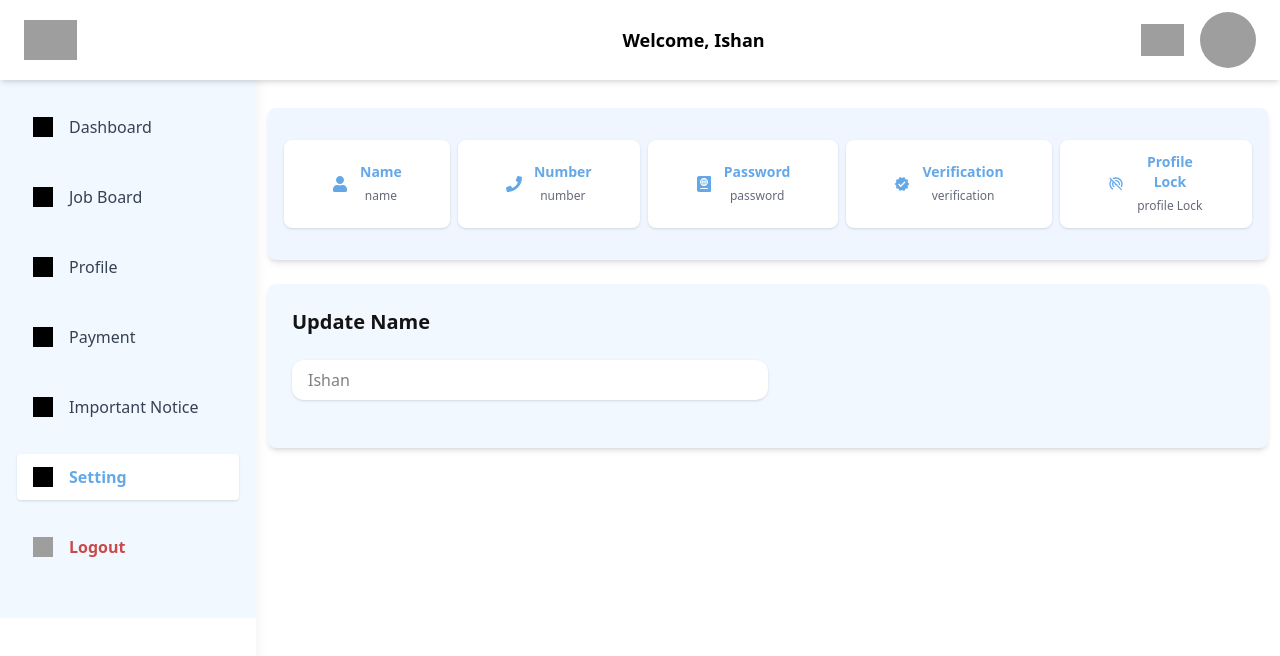
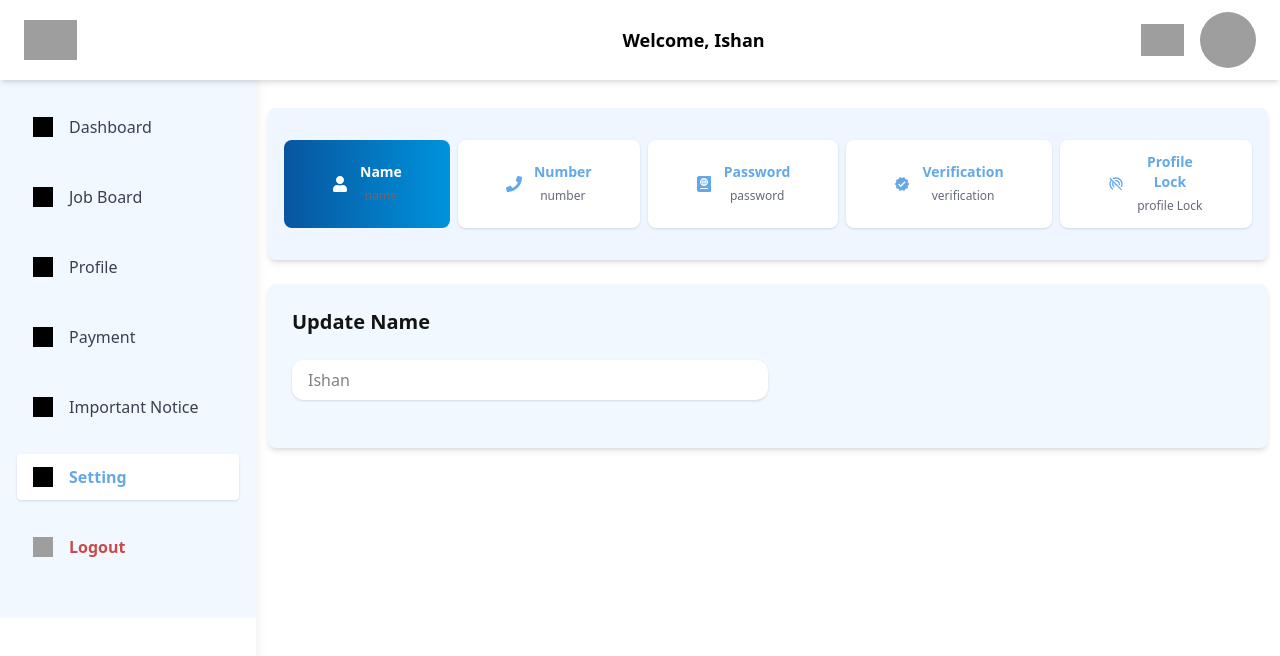
Before and after one commit to ishanrana363/TutionFrontEnd, a React (Vite) app: page /tutor-dashboard/setting in a window 1280 px wide. Shown: the top 656 px of the page. Built offline with nearby package versions, Linux system fonts and the light colour scheme; grey boxes are pictures that could not be loaded.

Commit message:
phone number page design completed

```diff
--- /dev/null
+++ b/src/components/tutor/setting/PhoneNumber.jsx
@@ -0,0 +1,14 @@
+import React from 'react';
+
+const PhoneNumber = () => {
+    return (
+        <div>
+            <h1 className=' text-[#141414] font-bold text-xl ' >Phone Number</h1>
+            <div className='my-6' >
+                <input placeholder='01830376175' type="text" name="" className='bg-white w-[50%] px-4 py-2 rounded-xl shadow focus:outline-0 ' id="" />
+            </div>
+        </div>
+    );
+};
+
+export default PhoneNumber;
--- a/src/pages/tutor/tutor-setting/TutorSettingPage.jsx
+++ b/src/pages/tutor/tutor-setting/TutorSettingPage.jsx
@@ -2,6 +2,7 @@ import React, { useState } from 'react';
 import { FaLock, FaPassport, FaPhone, FaUser } from 'react-icons/fa';
 import { MdPortableWifiOff, MdVerified } from 'react-icons/md';
 import Name from '../../../components/tutor/setting/Name';
+import PhoneNumber from '../../../components/tutor/setting/PhoneNumber';
 
 const TutorSettingPage = () => {
     const [activeTab, setActiveTab] = useState("name");
@@ -21,7 +22,7 @@ const TutorSettingPage = () => {
                     <button
                         key={tab.name}
                         onClick={() => setActiveTab(tab.key)}
-                        className={`px-12 py-3 flex items-center gap-3 rounded-lg transition-all duration-300 ${activeTab === tab.name
+                        className={`px-12 py-3 flex items-center gap-3 rounded-lg transition-all duration-300 ${activeTab === tab.key
                             ? "bg-gradient-to-r from-[#07569E] to-[#0093DD] text-white"
                             : "bg-white shadow text-[#64A8E8]"
                             }`}
@@ -39,6 +40,7 @@ const TutorSettingPage = () => {
             <div>
                 <div className="mt-6 p-6 bg-[#F1F8FF] rounded-lg shadow-md">
                     {activeTab === "name" &&  <Name></Name> }
+                    {activeTab === "number" &&  <PhoneNumber></PhoneNumber> }
                 </div>
             </div>
         </div>
```
